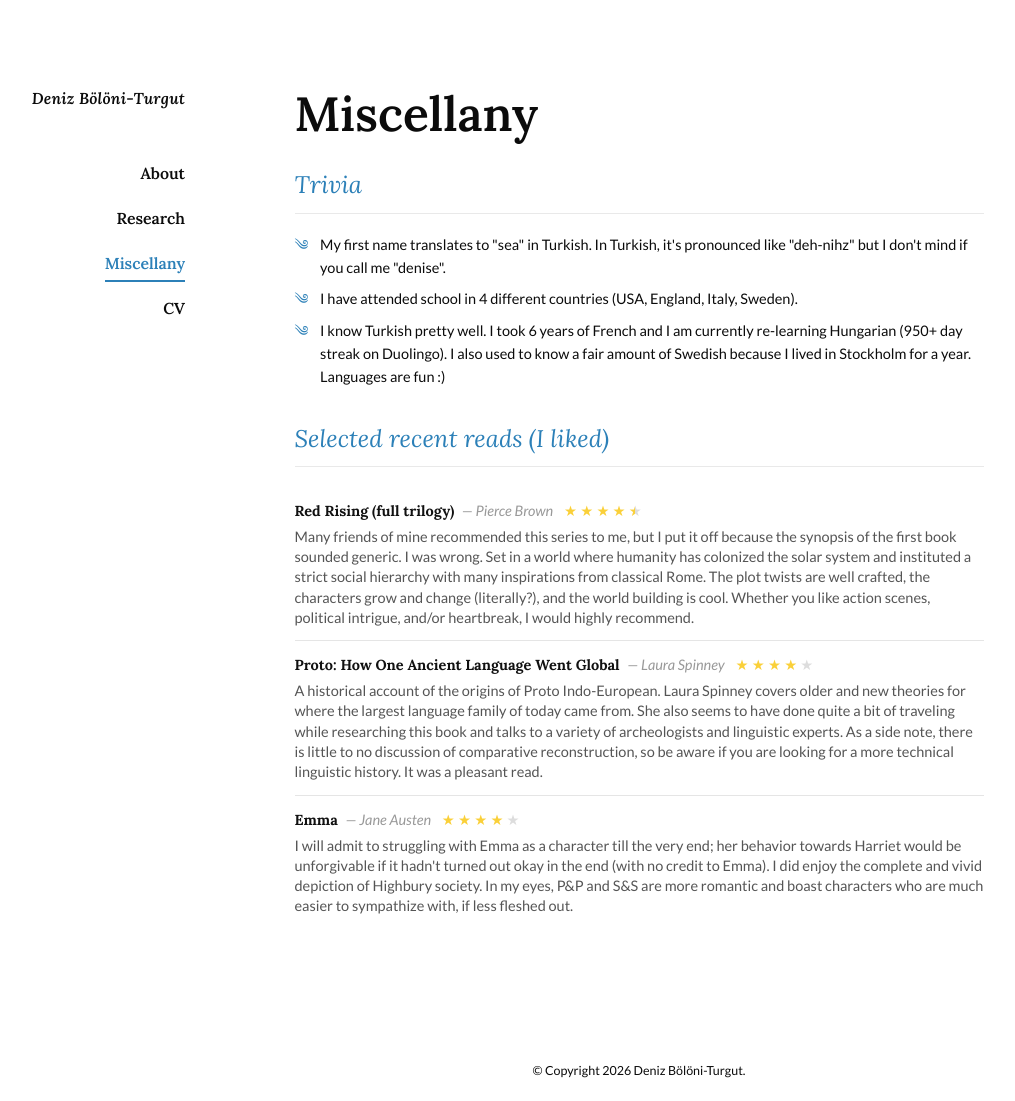
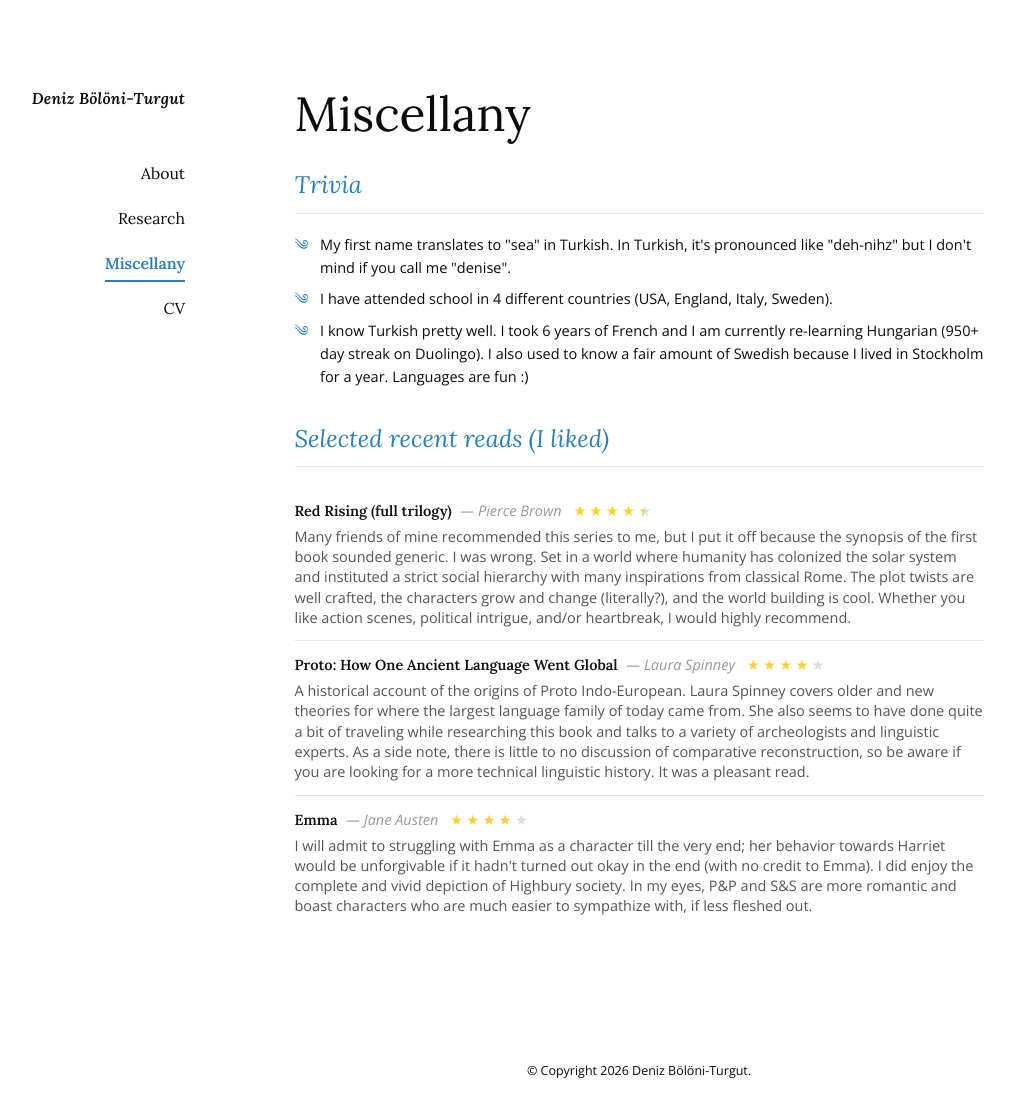
Before and after one commit to denizbt/denizbt.github.io, a Jekyll site: the page built from miscellany.html, in a window 1280 px wide and 1101 px high. Shown: the whole window, without its empty margins (111-1126 px from the left). Built offline with Jekyll 4.4.1, drawn with Linux system fonts in a browser that asks for light colours.

Commit message:
Remove shadow on scroll, font less bold etc

```diff
--- a/_layouts/default.html
+++ b/_layouts/default.html
@@ -14,9 +14,16 @@
   <link
     href="https://fonts.googleapis.com/css2?family=Lora:ital,wght@0,400..700;1,400..700&family=Open+Sans:ital,wght@0,300..800;1,300..800&display=swap"
     rel="stylesheet">
+
+  <!-- Lato -->
   <link
-    href="https://fonts.googleapis.com/css2?family=Lato:ital,wght@0,100;0,300;0,400;0,700;0,900;1,100;1,300;1,400;1,700;1,900&family=Lora:ital,wght@0,400..700;1,400..700&display=swap"
+    href="https://fonts.googleapis.com/css2?family=Lato:ital,wght@0,100;0,300;0,400;0,700;0,900;1,100;1,300;1,400;1,700;1,900&display=swap"
     rel="stylesheet">
+
+  <!-- Roboto Mono -->
+  <link href="https://fonts.googleapis.com/css2?family=Roboto+Mono:ital,wght@0,100..700;1,100..700&display=swap"
+    rel="stylesheet">
+
 
 
   <!-- Stylesheets -->
@@ -37,7 +44,7 @@
         <!-- <p class="sidebar-whimsy">⋆.˚⋆𓇼｡𖦹˙༄.°</p> -->
       </div>
 
-      <!-- Mobile only: hamburger toggle -->
+      <!-- Mobile only: hamburger menu -->
       <div class="sidebar-mobile-controls">
         <button class="hamburger-btn" id="hamburger-btn" aria-label="Toggle navigation" aria-expanded="false">
           <i class="fas fa-bars"></i>
--- a/assets/css/base.css
+++ b/assets/css/base.css
@@ -1,6 +1,6 @@
 :root {
-  --font: "Lato", "Open Sans", sans-serif;
-  --font-serif: "Lora", serif;
+  --font: "Open Sans", "Lato", sans-serif;
+  --font-serif: "Lora", "Roboto Mono", serif;
   --color-bg: #ffffff;
   --main-blue: #2c80b8;
   --light-blue: #b8e0fb;
--- a/assets/css/layout.css
+++ b/assets/css/layout.css
@@ -1,7 +1,6 @@
 .sidebar {
   font-family: var(--font-serif);
   font-size: var(--sidebar-text-size);
-  font-weight: var(--fw-medium);
   position: fixed;
   top: 0;
   left: 0;
@@ -27,11 +26,12 @@
 .sidebar-link {
   font-family: var(--font-serif);
   font-size: var(--sidebar-text-size);
-  font-weight: var(--fw-medium);
+  font-weight: var(--fw-regular);
 }
 
 .sidebar-name {
   color: var(--color-text);
+  font-weight: var(--fw-medium);
   font-style: italic;
   text-decoration: none;
   line-height: 1.35;
@@ -152,9 +152,10 @@
 
 .name {
   font-family: var(--font-serif);
-  font-weight: var(--fw-medium);
+  font-weight: var(--fw-regular);
   letter-spacing: 0.01em;
   font-size: 3rem;
+  /* font-size: 2.5rem; */
   margin: 0;
   line-height: 1.1;
   display: inline-block;
@@ -163,7 +164,7 @@
 }
 
 .pronunciation {
-  font-family: var(--font-serif);
+  font-family: var(--font);
   margin: 0.15rem 0 0;
   font-size: 1rem;
   font-style: italic;
@@ -176,7 +177,7 @@
 
 /* the thing that used to say "researcher, software developer, book lover" */
 .subtitle {
-  font-family: var(--font-serif);
+  font-family: var(--font);
   margin: 0.5rem 0 0;
   font-size: 1rem;
   font-style: italic;
--- a/assets/css/sections.css
+++ b/assets/css/sections.css
@@ -14,7 +14,8 @@
 .section-header {
   font-family: var(--font-serif);
   position: relative;
-  font-weight: var(--fw-medium);
+  /* font-weight: var(--fw-medium); */
+  font-weight: var(--fw-regular);
   font-size: 2rem;
   margin: 0 0 1.75rem 0;
   color: var(--color-text);
@@ -32,7 +33,8 @@
 .page-title {
   font-family: var(--font-serif);
   font-size: 3rem;
-  font-weight: var(--fw-medium);
+  /* font-weight: var(--fw-medium); */
+  font-weight: var(--fw-regular);
   margin: 0;
   display: inline-block;
   position: relative;
@@ -40,14 +42,6 @@
   line-height: 1.1;
   color: var(--color-text);
 }
-
-/* .page-subtitle {
-  font-family: var(--font-serif);
-  font-size: var(--body-text);
-  font-style: italic;
-  color: #6b7c8a;
-  margin: 0.65rem 0 0 0;
-} */
 
 .fun-fact {
   list-style: none;
@@ -358,7 +352,7 @@
 
 .book-title {
   font-family: var(--font-serif);
-  font-weight: var(--fw-bold);
+  font-weight: var(--fw-medium);
   margin-bottom: 0.1rem;
   color: #111;
   display: inline;
```
Also changed, not shown: other parts of _layouts/default.html (+0 -7 lines).
